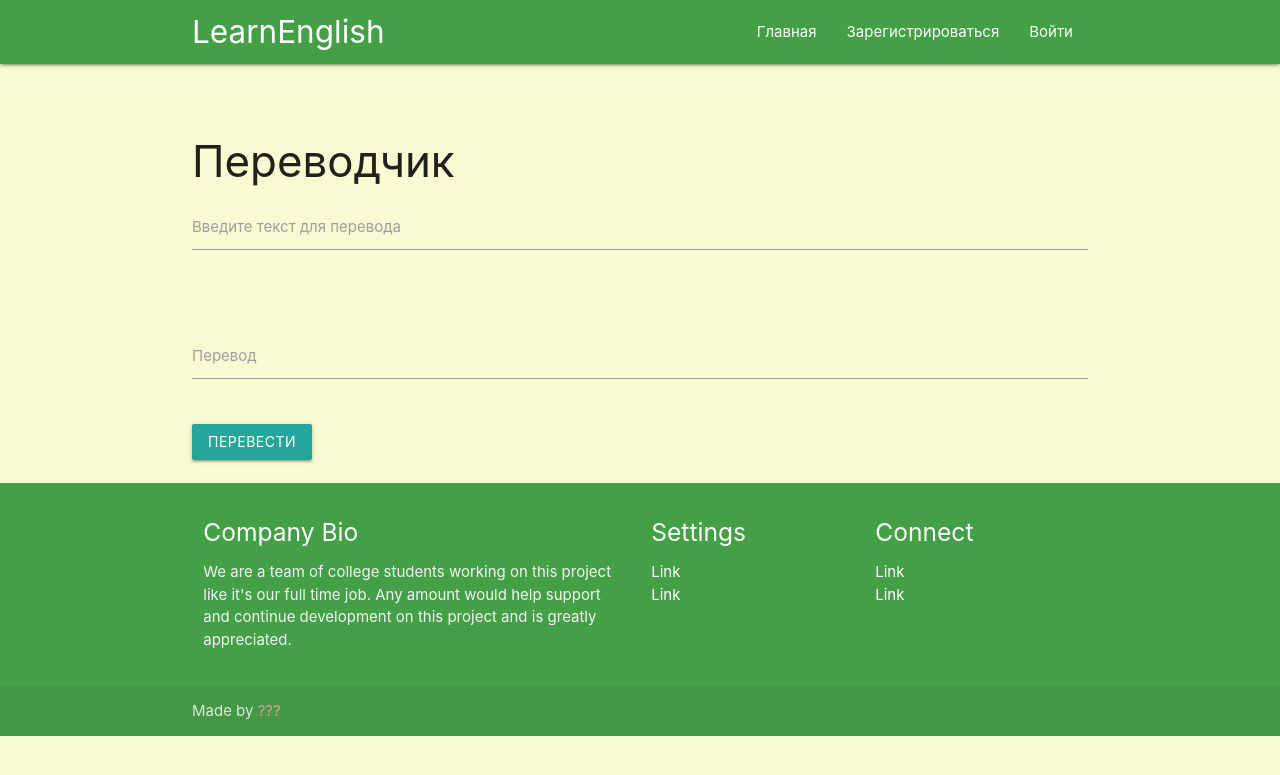
After one commit to stn-01/LearnEnglish, a Flask app: page /translator/translate in a window 1280 px wide. The commit adds this page. Shown: the top 775 px of the page. Run offline with Flask 3, Linux system fonts and the light colour scheme; some libraries are stand-ins or nearby versions.

Commit message:
Added translator

```diff
--- a/webapp/__init__.py
+++ b/webapp/__init__.py
@@ -9,6 +9,7 @@ from webapp.user.models import db, User
 from webapp.user.views import blueprint as blueprint_user
 from webapp.email.send_email import blueprint as blueprint_mail
 from webapp.content.views import blueprint as blueprint_content
+from webapp.translator.views import blueprint as blueprint_translator
 
 
 def create_app():
@@ -29,6 +30,7 @@ def create_app():
     app.register_blueprint(blueprint_user)
     app.register_blueprint(blueprint_mail)
     app.register_blueprint(blueprint_content)
+    app.register_blueprint(blueprint_translator)
 
     @login_manager.user_loader
     def load_user(user_id):
--- a/webapp/static/css/style.css
+++ b/webapp/static/css/style.css
@@ -12,3 +12,8 @@
 .icon-block .material-icons {
 	font-size: inherit;
 }
+.materialize-textarea {
+  resize: vertical;
+  height: auto;
+  overflow-y: auto;
+  }
--- a/webapp/templates/blank.html
+++ b/webapp/templates/blank.html
@@ -29,6 +29,7 @@
         {% if current_user.is_authenticated %}
         <li><a href="/content/alphabet" style="font-size:100%">Алфавит</a></li>
         <li><a href="/content/syllables" style="font-size:100%">Слоги</a></li>
+        <li><a href="/translator/translate" style="font-size:100%">Переводчик</a></li>
         <li><a href="{{ url_for('users.profile', nickname=current_user.nickname) }}" style="font-size:100%">Профиль</a></li>
         <li><a href="/users/logout" style="font-size:100%">Выйти</a></li>
         {% else %}
--- /dev/null
+++ b/webapp/templates/translator/translator.html
@@ -0,0 +1,22 @@
+{% extends 'blank.html' %}
+{% block body %}
+<div class="container">
+    <h3>{{ page_title }}</h3>
+    <form method="POST" action="{{ url_for('translator.translator_func') }}">
+      {{ form.hidden_tag() }}
+      <div class="input-field">
+        {{ form.text.label }}
+        {{ form.text (class='materialize-textarea') }}
+      </div>
+      <br><br>
+      <div class="input-field">
+        {{ form.translation.label }}
+        {{ form.translation (class='materialize-textarea', readonly=True) }}
+      </div>
+      <br>
+      {{ form.submit }}
+      <br><br>
+    </form>
+  </div>
+
+{% endblock %}
--- /dev/null
+++ b/webapp/translator/forms.py
@@ -0,0 +1,10 @@
+from flask_wtf import FlaskForm
+from wtforms import StringField, SubmitField
+from wtforms.validators import DataRequired
+
+
+class TranslatorForm(FlaskForm):
+    text = StringField('Введите текст для перевода',
+                       validators=[DataRequired()])
+    translation = StringField('Перевод', validators=[DataRequired()])
+    submit = SubmitField('Перевести', render_kw={'class': 'btn btn-success'})
--- /dev/null
+++ b/webapp/translator/views.py
@@ -0,0 +1,21 @@
+from translate import Translator
+from flask import Blueprint, render_template, flash, redirect, url_for
+from webapp.translator.forms import TranslatorForm
+
+
+blueprint = Blueprint('translator', __name__, url_prefix='/translator')
+translator = Translator(from_lang='en', to_lang='ru')
+
+
+@blueprint.route('/translate', methods=['GET', 'POST'])
+def translator_func():
+    title = 'Переводчик'
+    form = TranslatorForm()
+    if form.text.data:
+        if len(form.text.data) > 500:
+            flash('Допускается не более 500 символов')
+            return redirect(url_for('translator.translator_func'))
+        translated_text = translator.translate(form.text.data)
+        form.translation.data = translated_text
+    return render_template('translator/translator.html', form=form,
+                           page_title=title)
```
Also changed, not shown: webapp/translator/__init__.py (added).
